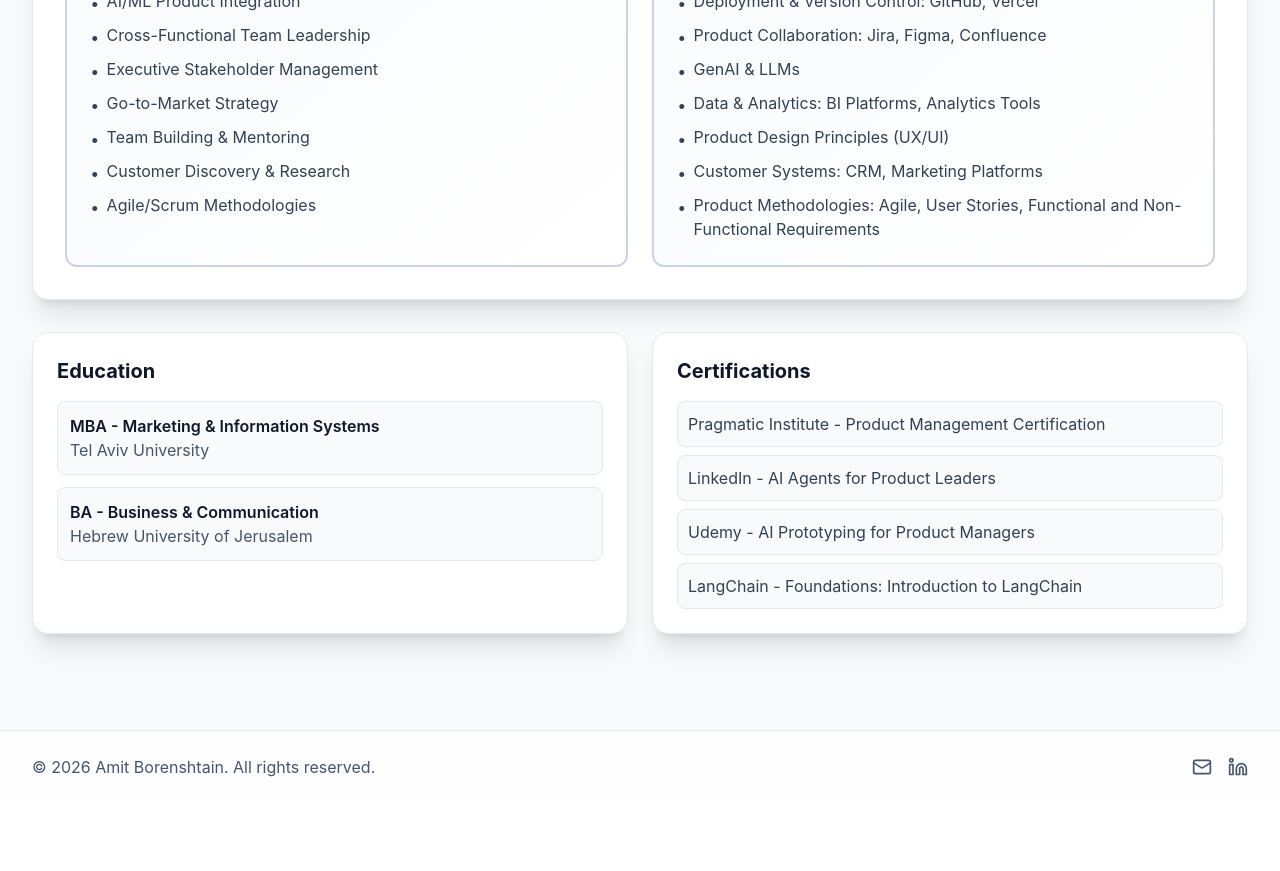
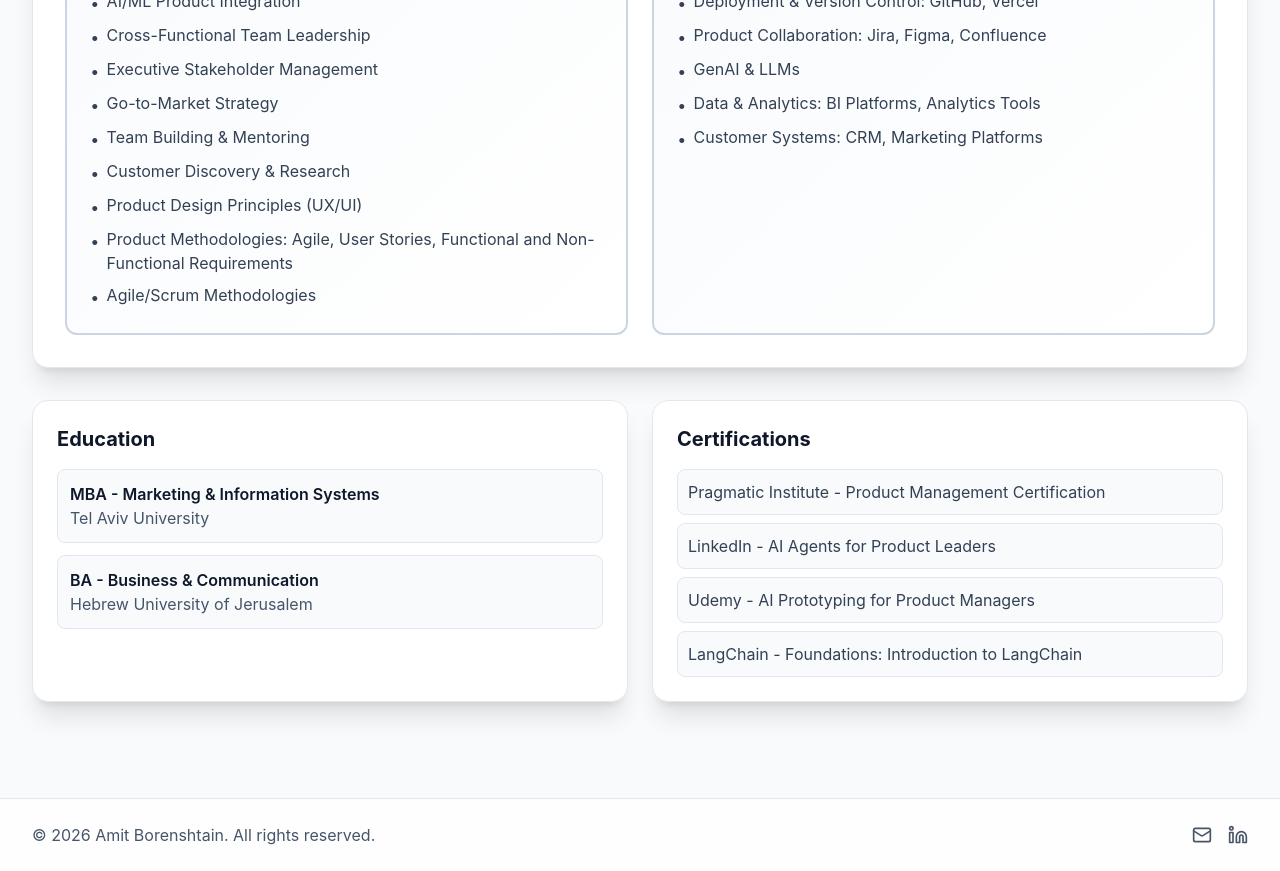
Before and after one commit to amitbor/AB_interactive_resume, a React (Vite) app: page / in a window 1280 px wide. Shown: the part 3480-4351 px from the top of the page. Before the commit the page ends 4283 px from the top, so only its background shows below. Built offline with nearby package versions, Linux system fonts and the light colour scheme.

Commit message:
Update App.jsx

```diff
--- a/src/App.jsx
+++ b/src/App.jsx
@@ -65,6 +65,8 @@ export default function AmitBioApp() {
       'Go-to-Market Strategy',
       'Team Building & Mentoring',
       'Customer Discovery & Research',
+      'Product Design Principles (UX/UI)',
+      'Product Methodologies: Agile, User Stories, Functional and Non-Functional Requirements',
       'Agile/Scrum Methodologies'
     ],
     technicalProficiency: [
@@ -75,9 +77,7 @@ export default function AmitBioApp() {
       'Product Collaboration: Jira, Figma, Confluence',
       'GenAI & LLMs',
       'Data & Analytics: BI Platforms, Analytics Tools',
-      'Product Design Principles (UX/UI)',
-      'Customer Systems: CRM, Marketing Platforms',
-      'Product Methodologies: Agile, User Stories, Functional and Non-Functional Requirements'
+      'Customer Systems: CRM, Marketing Platforms'
     ]
   };
 
```
